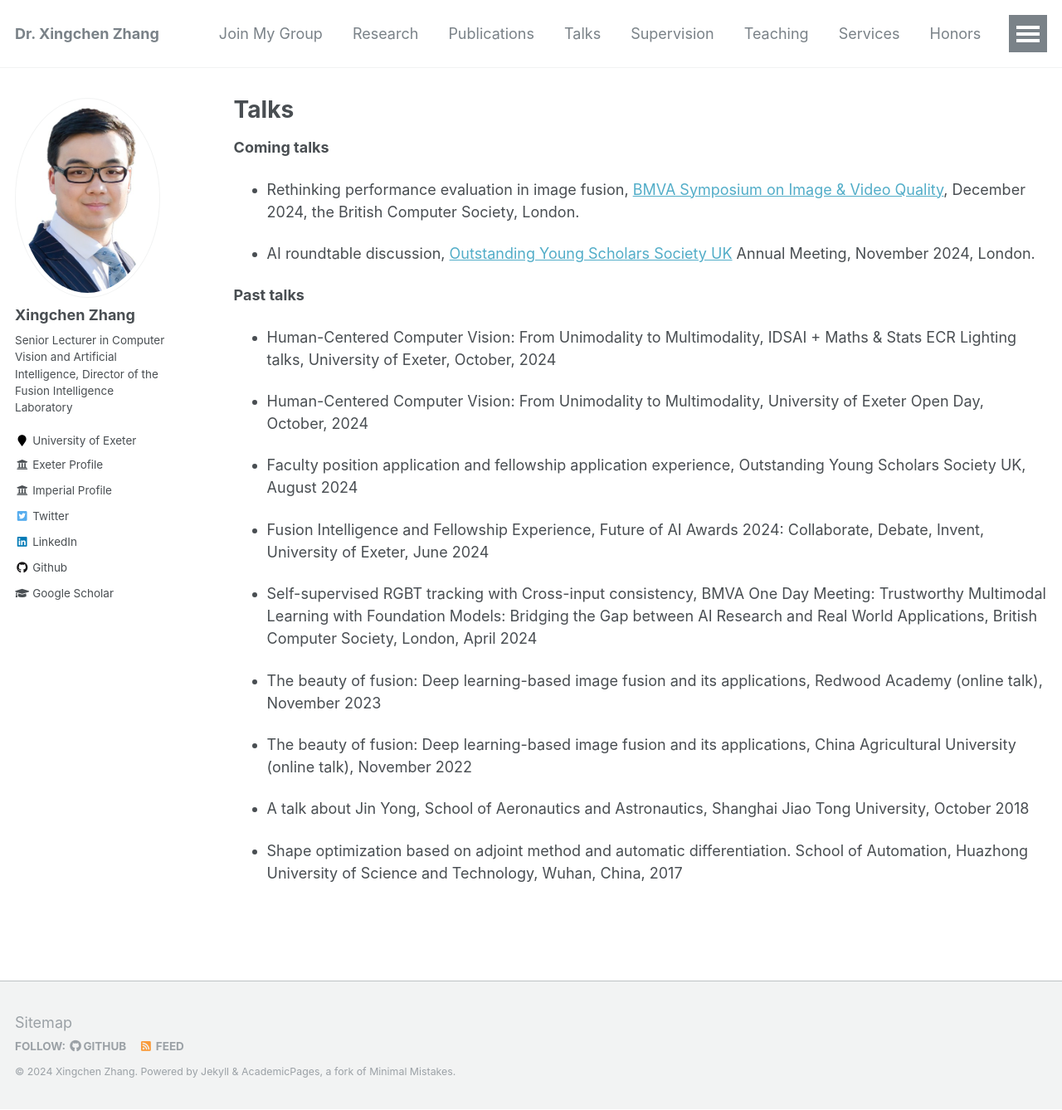
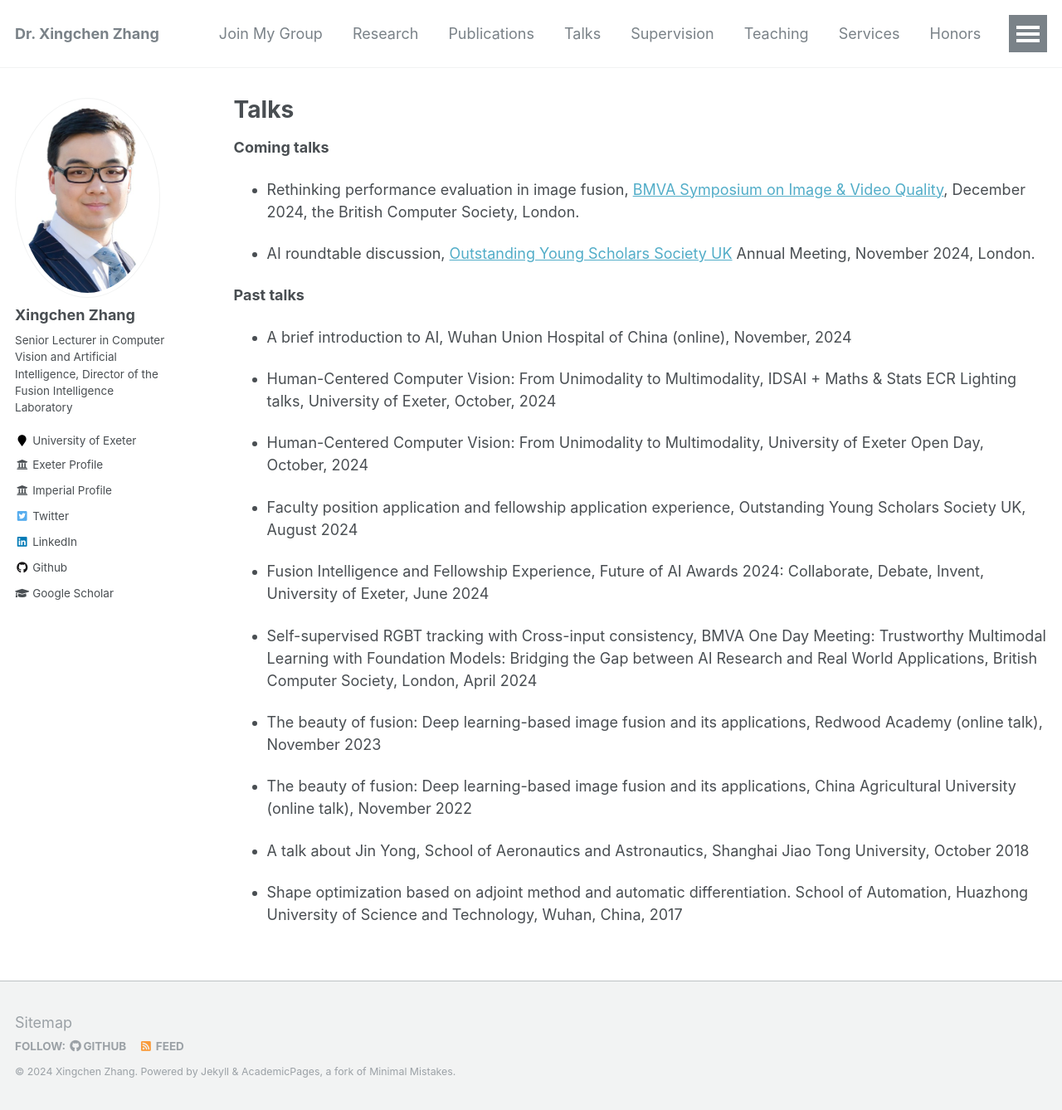
Before and after one commit to xingchenzhang/xingchenzhang.github.io, a Jekyll site: the page built from _pages/talks.md, in a window 1280 px wide and 1338 px high. Shown: the whole window at 83% size. Built offline with Jekyll 4.4.1, drawn with Linux system fonts in a browser that asks for light colours.

Commit message:
add a talk at Xiehe

```diff
--- a/_pages/talks.md
+++ b/_pages/talks.md
@@ -12,6 +12,8 @@ author_profile: true
 - AI roundtable discussion, [Outstanding Young Scholars Society UK](https://www.oyss.org.uk/) Annual Meeting, November 2024, London.
 
 **Past talks**
+
+- A brief introduction to AI, Wuhan Union Hospital of China (online), November, 2024
 
 - Human-Centered Computer Vision: From Unimodality to Multimodality, IDSAI + Maths & Stats ECR Lighting talks, University of Exeter, October, 2024
 
```
